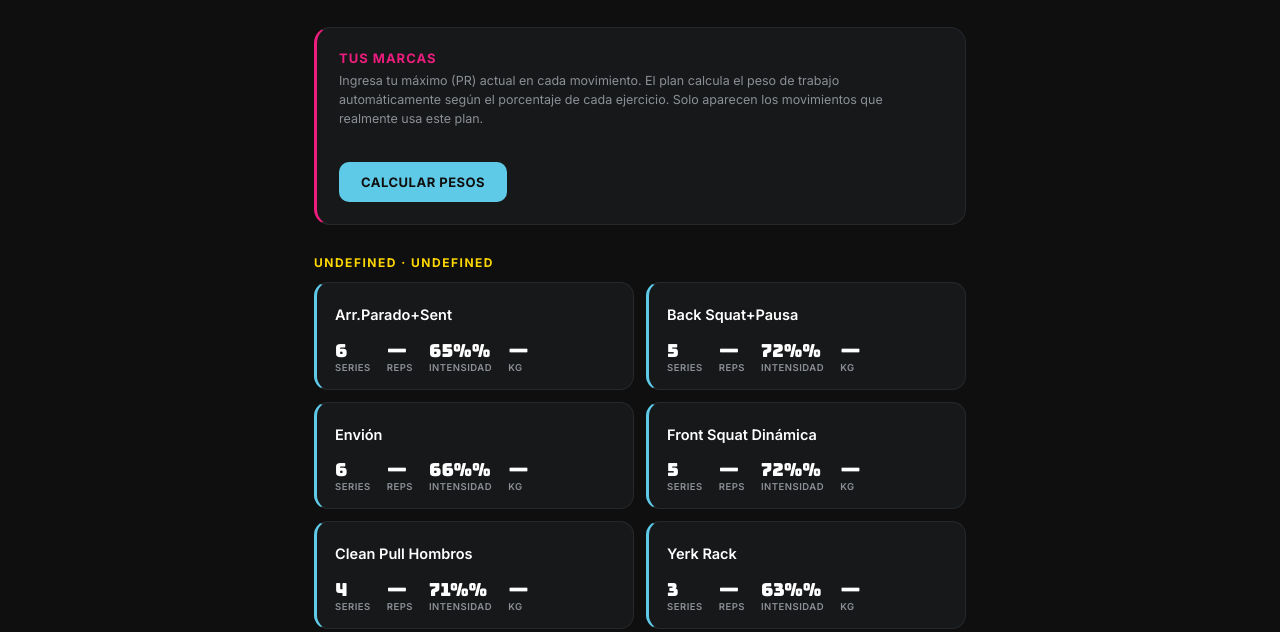
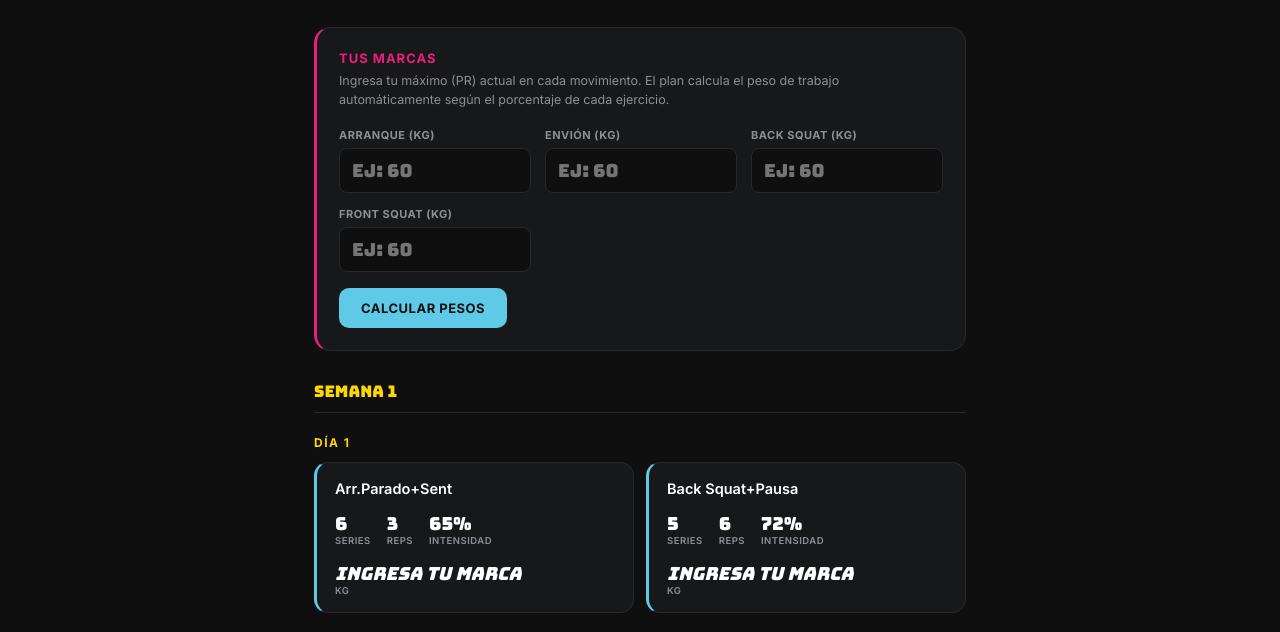
Before and after one commit to liftclub87/liftclub, a plain HTML site: page general.html in a window 1280 px wide. Shown: the part 168-800 px from the top of the page. Drawn offline with nearby package versions, Linux system fonts and the light colour scheme.

Commit message:
Add files via upload

```diff
--- a/general.html
+++ b/general.html
@@ -3,7 +3,7 @@
 <head>
 <meta charset="UTF-8">
 <meta name="viewport" content="width=device-width, initial-scale=1.0">
-<title>Lift Club - Plan General</title>
+<title>Lift Club - Plan</title>
 
 <link rel="preconnect" href="https://fonts.googleapis.com">
 <link href="https://fonts.googleapis.com/css2?family=Bungee&family=Inter:wght@400;500;600;700;800&display=swap" rel="stylesheet">
@@ -161,12 +161,21 @@
     cursor:pointer;
   }
 
-  /* ---- Tarjetas del plan (mismo lenguaje visual del sitio) ---- */
+  /* ---- Tarjetas del plan ---- */
 
   .weekHead{
     margin:34px 0 8px;
     padding-bottom:10px;
     border-bottom:1px solid var(--line);
+  }
+
+  .weekHead:first-child{ margin-top:0; }
+
+  .weekTitle{
+    font-family:'Bungee', sans-serif;
+    font-weight:400;
+    font-size:16px;
+    color:var(--yellow);
   }
 
   .dayLabel{
@@ -190,15 +199,6 @@
     border-left:3px solid var(--cyan);
     border-radius:14px;
     padding:16px 18px;
-  }
-
-  .exTag{
-    font-size:10.5px;
-    font-weight:700;
-    letter-spacing:1px;
-    text-transform:uppercase;
-    color:var(--muted);
-    margin-bottom:6px;
   }
 
   .exName{
@@ -273,7 +273,7 @@
 
   <div class="marcasCard">
     <h2>Tus marcas</h2>
-    <p class="sub">Ingresa tu máximo (PR) actual en cada movimiento. El plan calcula el peso de trabajo automáticamente según el porcentaje de cada ejercicio. Solo aparecen los movimientos que realmente usa este plan.</p>
+    <p class="sub">Ingresa tu máximo (PR) actual en cada movimiento. El plan calcula el peso de trabajo automáticamente según el porcentaje de cada ejercicio.</p>
     <div class="marcasGrid" id="marcasGrid"></div>
     <button onclick="recalcular()">Calcular pesos</button>
   </div>
@@ -287,16 +287,32 @@
 <script src="https://cdnjs.cloudflare.com/ajax/libs/PapaParse/5.4.1/papaparse.min.js"></script>
 <script>
 
-  // Nombre visible y unidad de cada categoría de marca personal.
-  const ETIQUETAS_MOV = {
-    Arranque: "Arranque",
-    Envion: "Envión",
-    SentadillaTrasera: "Sentadilla trasera",
-    SentadillaDelantera: "Sentadilla frontal",
-  };
+  // Las 4 marcas fijas que usa este plan.
+  const CATEGORIAS_PR = [
+    { clave: "Arranque",   etiqueta: "Arranque" },
+    { clave: "Envion",     etiqueta: "Envión" },
+    { clave: "BackSquat",  etiqueta: "Back Squat" },
+    { clave: "FrontSquat", etiqueta: "Front Squat" },
+  ];
+
+  // Detecta a cuál de las 4 marcas pertenece un ejercicio, por palabras clave en su nombre.
+  function detectarMovimiento(nombreEjercicio) {
+    const n = (nombreEjercicio || "").toLowerCase();
+    if (n.includes("front squat")) return "FrontSquat";
+    if (n.includes("back squat")) return "BackSquat";
+    if (n.includes("snatch") || n.includes("arr") ) return "Arranque";
+    if (n.includes("envi") || n.includes("clean") || n.includes("yerk") || n.includes("jerk")) return "Envion";
+    return null;
+  }
+
+  function parsePorcentaje(valor) {
+    if (!valor) return null;
+    const limpio = String(valor).replace("%", "").trim();
+    const num = parseFloat(limpio);
+    return isNaN(num) ? null : num;
+  }
 
   let filasPlan = [];
-  let movimientosUsados = [];
 
   function cargarMarcasGuardadas() {
     const guardado = localStorage.getItem("liftclub_marcas");
@@ -310,19 +326,19 @@
   function construirInputsMarcas() {
     const marcasGuardadas = cargarMarcasGuardadas();
     const grid = document.getElementById("marcasGrid");
-    grid.innerHTML = movimientosUsados.map(mov => `
+    grid.innerHTML = CATEGORIAS_PR.map(cat => `
       <div>
-        <label for="marca_${mov}">${ETIQUETAS_MOV[mov] || mov} (kg)</label>
-        <input type="number" id="marca_${mov}" placeholder="Ej: 60" value="${marcasGuardadas[mov] || ""}">
+        <label for="marca_${cat.clave}">${cat.etiqueta} (kg)</label>
+        <input type="number" id="marca_${cat.clave}" placeholder="Ej: 60" value="${marcasGuardadas[cat.clave] || ""}">
       </div>
     `).join("");
   }
 
   function leerMarcasActuales() {
     const marcas = {};
-    movimientosUsados.forEach(mov => {
-      const val = parseFloat(document.getElementById("marca_" + mov).value);
-      if (!isNaN(val) && val > 0) marcas[mov] = val;
+    CATEGORIAS_PR.forEach(cat => {
+      const val = parseFloat(document.getElementById("marca_" + cat.clave).value);
+      if (!isNaN(val) && val > 0) marcas[cat.clave] = val;
     });
     return marcas;
   }
@@ -336,37 +352,64 @@
   function renderizarPlan(marcas) {
     const contenedor = document.getElementById("planContenedor");
 
-    if (filasPlan.length === 0) {
-      contenedor.innerHTML = `<p class="empty">Todavía no hay un plan general cargado.</p>`;
+    const filasConDatos = filasPlan.filter(f => f["Ejercicio"] && f["Ejercicio"].trim() !== "");
+
+    if (filasConDatos.length === 0) {
+      contenedor.innerHTML = `<p class="empty">Todavía no hay ejercicios cargados en el plan general.</p>`;
       return;
     }
 
-    const dias = {};
-    filasPlan.forEach(f => {
-      const key = f["Dia"];
-      if (!dias[key]) dias[key] = [];
-      dias[key].push(f);
+    const semanas = {};
+    filasConDatos.forEach(f => {
+      const sKey = f["Semana"] || "Semana 1";
+      if (!semanas[sKey]) semanas[sKey] = {};
+      const dKey = f["Día"] || f["Dia"] || "";
+      if (!semanas[sKey][dKey]) semanas[sKey][dKey] = [];
+      semanas[sKey][dKey].push(f);
+    });
+
+    const semanasOrdenadas = Object.keys(semanas).sort((a, b) => {
+      const na = parseInt(a.replace(/\D/g, ""), 10) || 0;
+      const nb = parseInt(b.replace(/\D/g, ""), 10) || 0;
+      return na - nb;
     });
 
     let html = "";
-    Object.keys(dias).forEach(dKey => {
+
+    semanasOrdenadas.forEach(sKey => {
+      const numSemana = parseInt(sKey.replace(/\D/g, ""), 10) || sKey;
+
+      html += `
+        <div class="weekHead">
+          <div class="weekTitle">Semana ${numSemana}</div>
+        </div>
+      `;
+
+      const dias = semanas[sKey];
+      const diasOrdenados = Object.keys(dias).sort((a, b) => {
+        const na = parseInt(a.replace(/\D/g, ""), 10) || 0;
+        const nb = parseInt(b.replace(/\D/g, ""), 10) || 0;
+        return na - nb;
+      });
+
+      diasOrdenados.forEach(dKey => {
         const ejercicios = dias[dKey];
-      const bloque = ejercicios[0]["Bloque"];
+        const numDia = parseInt(dKey.replace(/\D/g, ""), 10) || dKey;
 
-      html += `<div class="dayLabel">${dKey} &middot; ${bloque}</div><div class="cardGrid">`;
+        html += `<div class="dayLabel">Día ${numDia}</div><div class="cardGrid">`;
 
         ejercicios.forEach(ex => {
           const series = ex["Series"] || "—";
-        const reps = ex["Reps"] || "—";
-        const pct = ex["Porcentaje"];
-        const mov = ex["MovimientoBase"];
+          const reps = ex["Repeticiones"] || ex["Reps"] || "—";
+          const pct = parsePorcentaje(ex["Porcentaje"]);
+          const mov = detectarMovimiento(ex["Ejercicio"]);
 
           let kgTexto = "—";
           let kgClase = "";
           if (pct && mov) {
             const max = marcas[mov];
             if (max) {
-            kgTexto = Math.round((parseFloat(pct) / 100) * max);
+              kgTexto = Math.round((pct / 100) * max);
               kgClase = "kgCalc";
             } else {
               kgTexto = `<span class="pendiente">ingresa tu marca</span>`;
@@ -375,7 +418,6 @@
 
           html += `
             <div class="exCard">
-            <div class="exTag">${ex["Enfoque"] || ""}</div>
               <div class="exName">${ex["Ejercicio"]}</div>
               <div class="exStats">
                 <span>${series}<small>series</small></span>
@@ -389,6 +431,7 @@
 
         html += `</div>`;
       });
+    });
 
     contenedor.innerHTML = html;
   }
@@ -399,13 +442,6 @@
     skipEmptyLines: true,
     complete: function (results) {
       filasPlan = results.data;
-
-      const setMov = new Set();
-      filasPlan.forEach(f => {
-        if (f["MovimientoBase"]) setMov.add(f["MovimientoBase"]);
-      });
-      movimientosUsados = Array.from(setMov);
-
       construirInputsMarcas();
       renderizarPlan(cargarMarcasGuardadas());
     },
```
Lines whose indentation alone changed are shown as unchanged.
